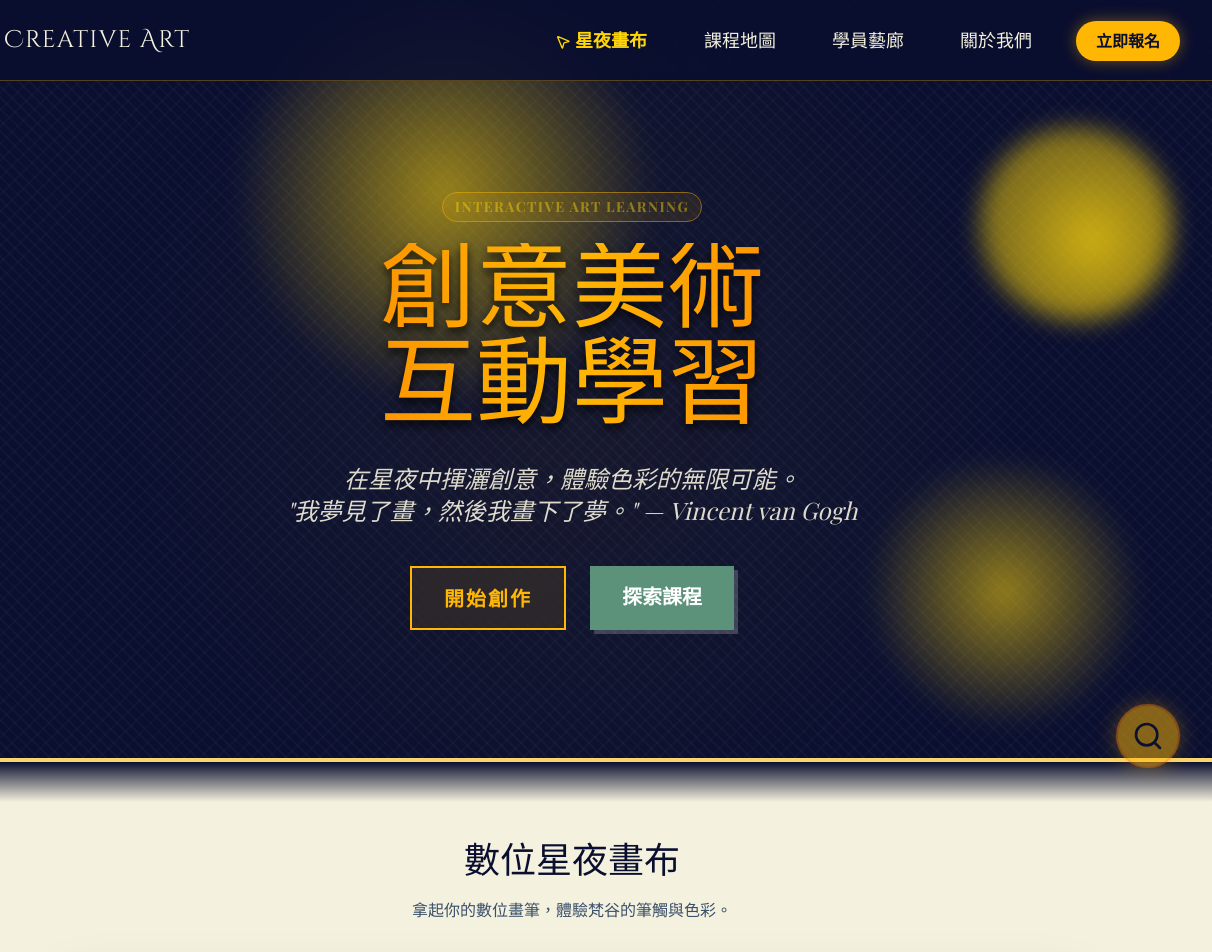
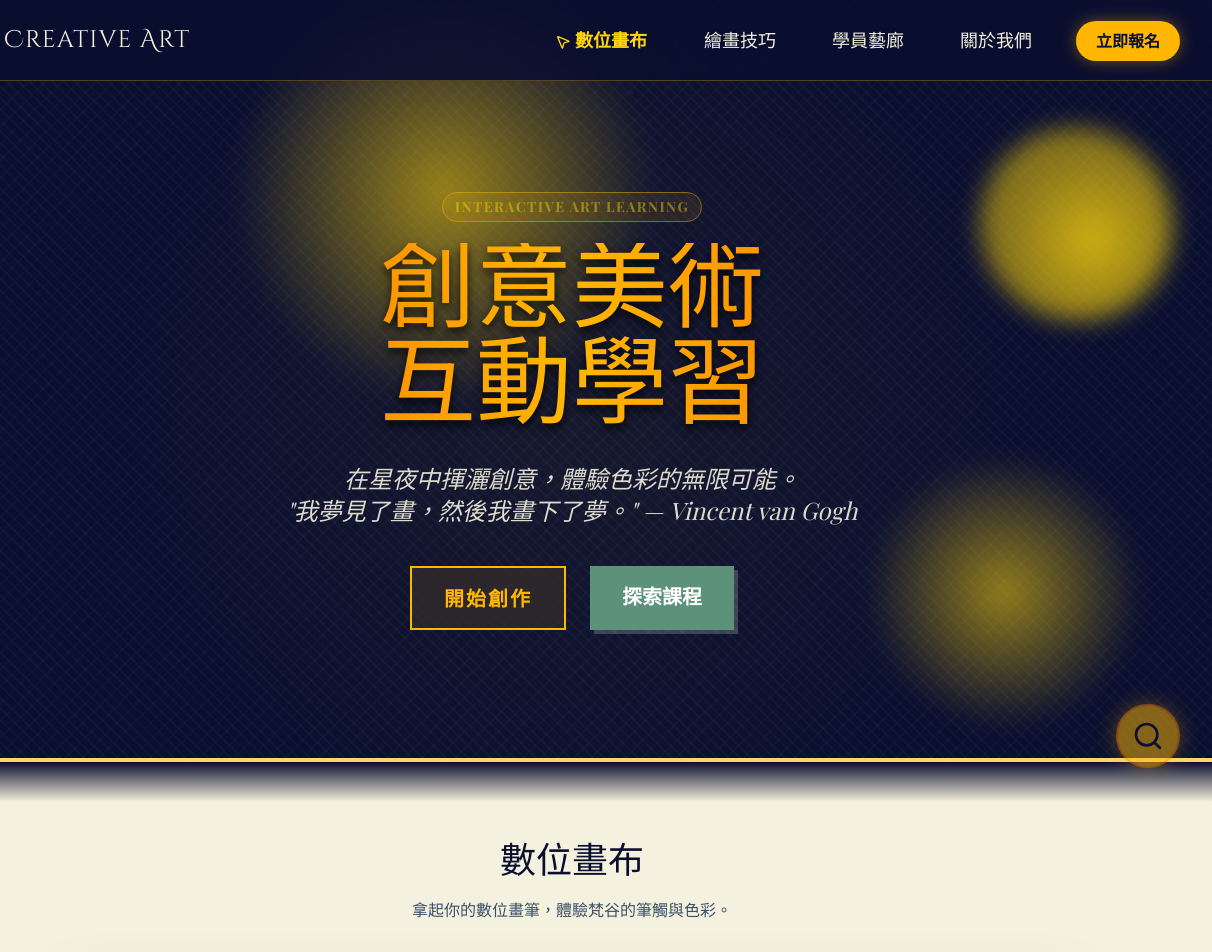
Before and after one commit to aray-c/artvclassweb, a plain HTML site: page index.html in a window 1280 px wide. Shown: the top 952 px of the page, 68-1280 px from the left. Drawn offline with nearby package versions, Linux system fonts and the light colour scheme; a web font is replaced by a local one.

Commit message:
Update index.html

```diff
--- a/index.html
+++ b/index.html
@@ -180,8 +180,8 @@
                 </div>
                 <div class="hidden md:block">
                     <div class="ml-10 flex items-baseline space-x-8">
-                        <a href="#interactive" class="hover:text-vgYellow-400 px-3 py-2 rounded-md text-lg transition-colors duration-300 text-vgYellow-400 font-bold border border-transparent hover:border-vgYellow-400"><i data-lucide="mouse-pointer-2" class="inline w-4 h-4 mr-1"></i>星夜畫布</a>
-                        <a href="#courses" class="hover:text-vgYellow-400 px-3 py-2 rounded-md text-lg transition-colors duration-300">課程地圖</a>
+                        <a href="#interactive" class="hover:text-vgYellow-400 px-3 py-2 rounded-md text-lg transition-colors duration-300 text-vgYellow-400 font-bold border border-transparent hover:border-vgYellow-400"><i data-lucide="mouse-pointer-2" class="inline w-4 h-4 mr-1"></i>數位畫布</a>
+                        <a href="#courses" class="hover:text-vgYellow-400 px-3 py-2 rounded-md text-lg transition-colors duration-300">繪畫技巧</a>
                         <a href="#gallery" class="hover:text-vgYellow-400 px-3 py-2 rounded-md text-lg transition-colors duration-300">學員藝廊</a>
                         <a href="#about" class="hover:text-vgYellow-400 px-3 py-2 rounded-md text-lg transition-colors duration-300">關於我們</a>
                         <a href="#contact" class="bg-vgYellow-500 text-vgBlue-900 hover:bg-vgYellow-400 px-5 py-2 rounded-full font-bold transition-all duration-300 transform hover:scale-105 shadow-vg-glow">立即報名</a>
@@ -197,8 +197,8 @@
         <!-- Mobile Menu -->
         <div class="hidden md:hidden bg-vgBlue-900 border-b border-vgYellow-500" id="mobile-menu">
             <div class="px-2 pt-2 pb-3 space-y-1 sm:px-3">
-                <a href="#interactive" class="text-vgYellow-400 hover:text-white block px-3 py-2 rounded-md text-base font-medium">星夜畫布</a>
-                <a href="#courses" class="text-gray-300 hover:text-white block px-3 py-2 rounded-md text-base font-medium">課程地圖</a>
+                <a href="#interactive" class="text-vgYellow-400 hover:text-white block px-3 py-2 rounded-md text-base font-medium">數位畫布</a>
+                <a href="#courses" class="text-gray-300 hover:text-white block px-3 py-2 rounded-md text-base font-medium">繪畫技巧</a>
                 <a href="#gallery" class="text-gray-300 hover:text-white block px-3 py-2 rounded-md text-base font-medium">學員藝廊</a>
                 <a href="#contact" class="text-vgBlue-900 bg-vgYellow-500 block px-3 py-2 rounded-md text-base font-bold">立即報名</a>
             </div>
@@ -234,7 +234,7 @@
         <div class="absolute top-0 left-0 w-full h-10 bg-gradient-to-b from-vgBlue-900 to-transparent"></div>
         <div class="max-w-6xl mx-auto px-4 text-center relative z-10">
             <div class="mb-8">
-                <h2 class="text-4xl font-display text-vgBlue-900 mb-4">數位星夜畫布</h2>
+                <h2 class="text-4xl font-display text-vgBlue-900 mb-4">數位畫布</h2>
                 <p class="text-vgBlue-700">拿起你的數位畫筆，體驗梵谷的筆觸與色彩。</p>
             </div>
 
```
